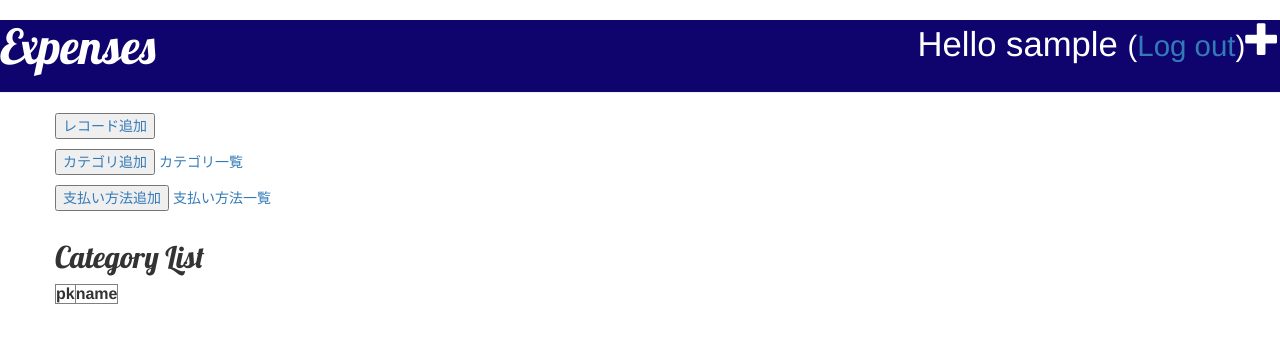
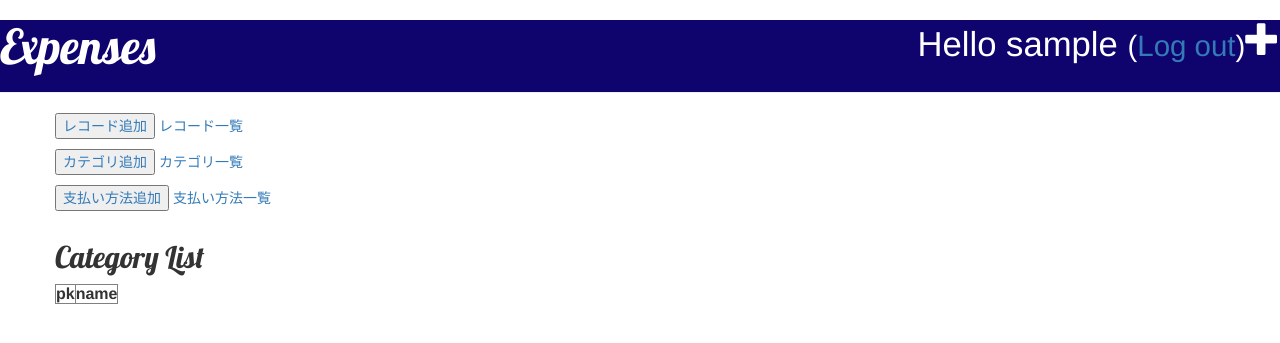
Before and after one commit to Kazuya-Minakuchi/django_tutorial, a Django app: page /expenses/category/list/ in a window 1280 px wide. Shown: the top 343 px of the page. Run offline with Django 3.2, Linux system fonts and the light colour scheme; the visitor is signed in with stand-in values (Sample User, id 1); data that the repository does not hold is empty; some libraries are stand-ins or nearby versions.

Commit message:
Add record list link to blog app.

```diff
--- a/expenses/templates/expenses/base.html
+++ b/expenses/templates/expenses/base.html
@@ -24,6 +24,7 @@
                 <a href="{% url 'expenses:record_new' %}">
                     <button type="button">レコード追加</button>
                 </a>
+                <a href="{% url 'expenses:record_list' %}">レコード一覧</a>
             </p>
             <p>
                 <a href="{% url 'expenses:category_new' %}">
```
